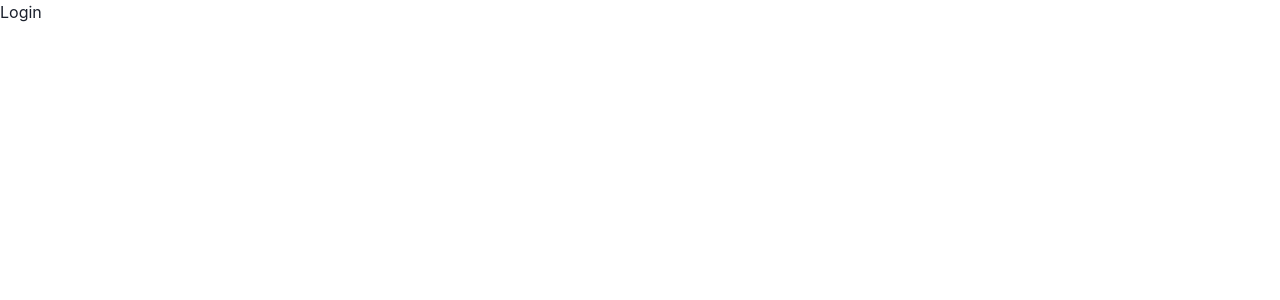
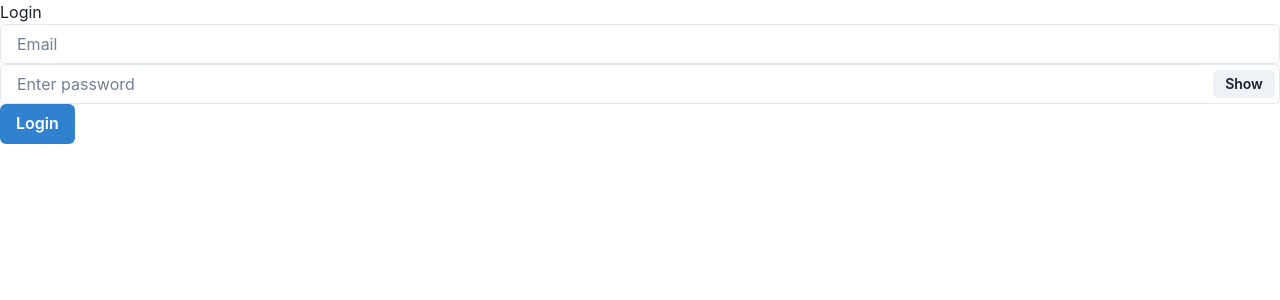
Before and after one commit to zachmae/AREA, a React (Create React App) app in the folder front-web/: page /login in a window 1280 px wide. Shown: the top 300 px of the page. Built offline with nearby package versions, Linux system fonts and the light colour scheme.

Commit message:
feat(front-web): added basic login and sign up forms

```diff
--- /dev/null
+++ b/front-web/src/components/PasswordInput.tsx
@@ -0,0 +1,24 @@
+import React from 'react';
+import { Button, Input, InputGroup, InputRightElement } from '@chakra-ui/react'
+
+function PasswordInput() {
+	const [show, setShow] = React.useState(false)
+	const handleClick = () => setShow(!show)
+
+	return (
+	  <InputGroup size='md'>
+		<Input
+		  pr='4.5rem'
+		  type={show ? 'text' : 'password'}
+		  placeholder='Enter password'
+		/>
+		<InputRightElement width='4.5rem'>
+		  <Button h='1.75rem' size='sm' onClick={handleClick}>
+			{show ? 'Hide' : 'Show'}
+		  </Button>
+		</InputRightElement>
+	  </InputGroup>
+	)
+}
+
+export default PasswordInput;
--- a/front-web/src/views/LoginView.tsx
+++ b/front-web/src/views/LoginView.tsx
@@ -1,7 +1,26 @@
+import { Button, Input } from '@chakra-ui/react'
+import PasswordInput from '../components/PasswordInput'
+
 const LoginView = () => (
-	<>
+	<div>
 		<h1>Login</h1>
-	</>
+		<form>
+			<label>
+    	    {/* <p>Email</p>
+    	    <input type="text" name="identifier" /> */}
+			<Input placeholder='Email' />
+    	  </label>
+    	  <label>
+    	      {/* <p>Password</p>
+    	      <input type="password" /> */}
+			  <PasswordInput />
+    	  </label>
+    	  <div>
+    	    {/* <button type="submit">Submit</button> */}
+			<Button colorScheme='blue'>Login</Button>
+    	  </div>
+    	</form>
+	</div>
 );
 
 export default LoginView;
--- a/front-web/src/views/SignUpView.tsx
+++ b/front-web/src/views/SignUpView.tsx
@@ -1,7 +1,26 @@
+import { Button, Input } from '@chakra-ui/react'
+import PasswordInput from '../components/PasswordInput'
+
 const SignUpView = () => (
-	<>
+	<div>
 		<h1>Sign up</h1>
-	</>
+		<form>
+			<label>
+    	    {/* <p>Email</p>
+    	    <input type="text" name="identifier" /> */}
+			<Input placeholder='Email' />
+    	  </label>
+    	  <label>
+    	      {/* <p>Password</p>
+    	      <input type="password" /> */}
+			  <PasswordInput />
+    	  </label>
+    	  <div>
+    	    {/* <button type="submit">Submit</button> */}
+			<Button colorScheme='blue'>Sign up</Button>
+    	  </div>
+    	</form>
+	</div>
 );
 
 export default SignUpView;
```
